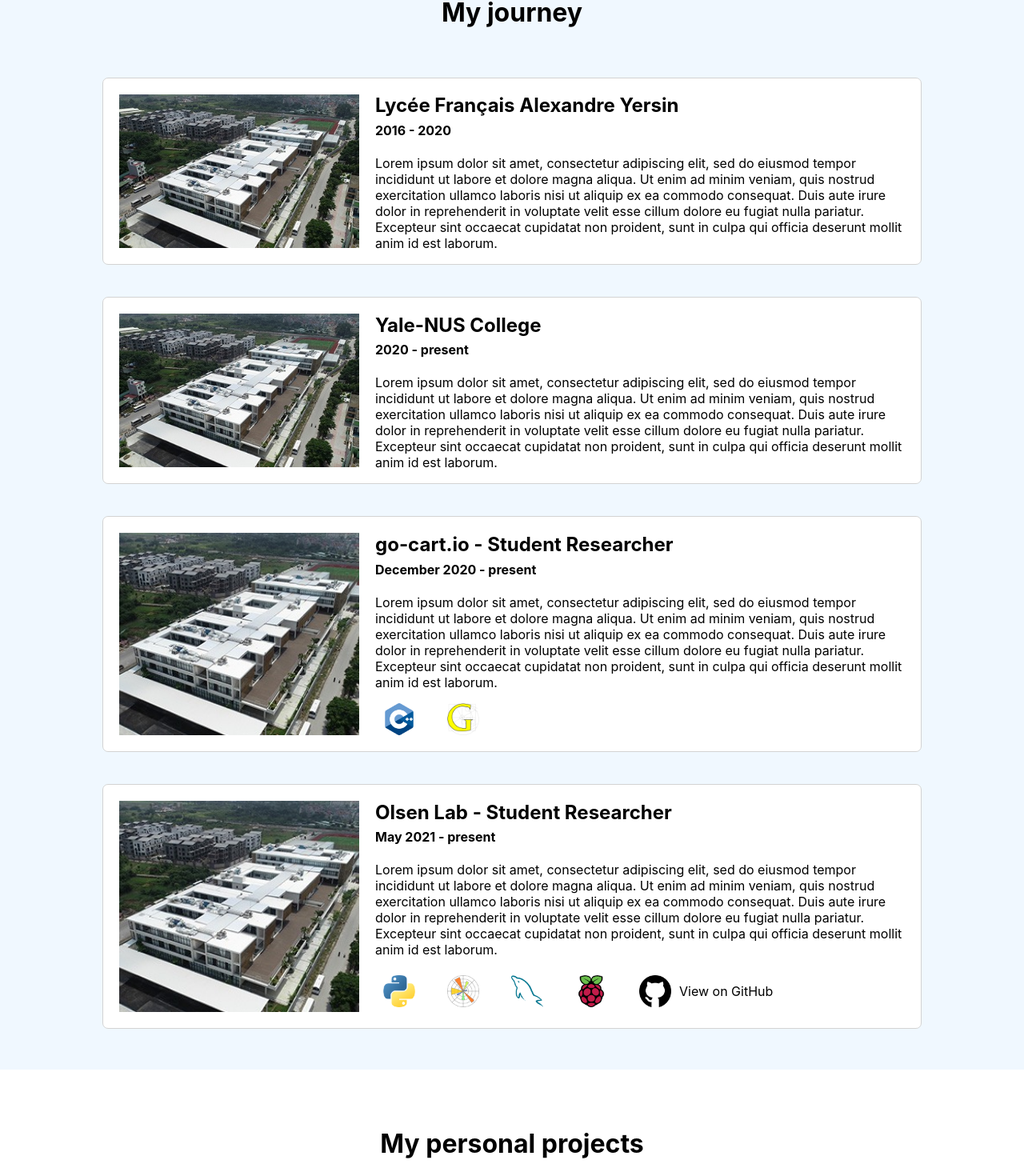
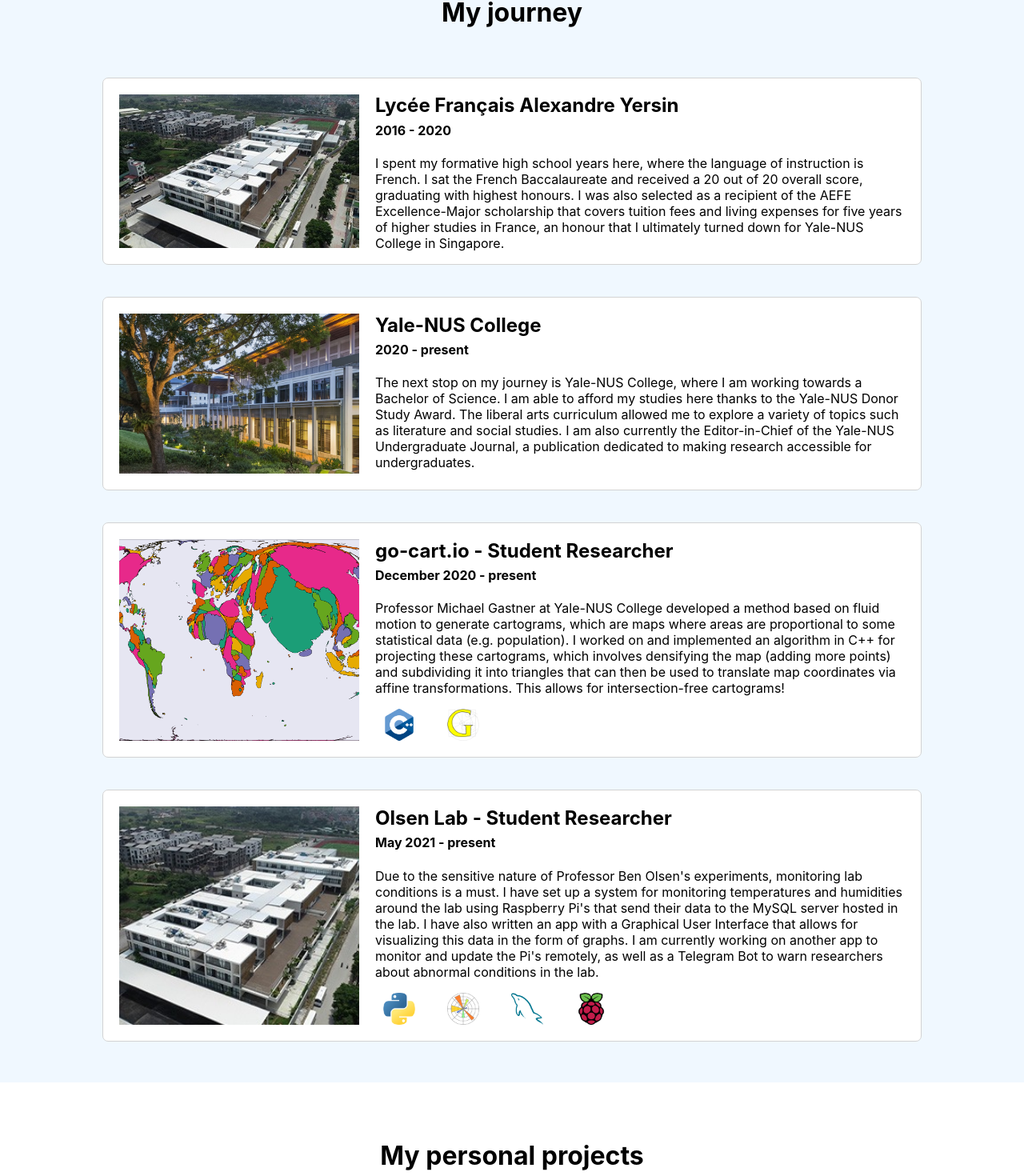
Before and after one commit to phongulus/personal-website, a React (Create React App) app: page / in a window 1280 px wide. Shown: the part 1470-2940 px from the top of the page at 80% size. Built offline with nearby package versions, Linux system fonts and the light colour scheme.

Commit message:
Updated Experience section

```diff
--- a/src/pages/Experience.js
+++ b/src/pages/Experience.js
@@ -1,8 +1,10 @@
 // import React from "react";
 import './Experience.css';
-import {GitHubButton, Icon} from '../components/Button';
+import {Icon} from '../components/Button';
 import ExperienceCard from '../components/ExperienceCard';
 import highschoolpic from '../images/2018-09-lfay-hanoi-vietnam-474x246.jpg';
+import collegepic from '../images/yale-nus.jpg';
+import cartogram from '../images/worldcartogram.png';
 import pythonicon from '../images/python.png';
 import matplotlib from '../images/matplotlib.png';
 import rpi from '../images/raspberry-pi.png';
@@ -15,48 +17,44 @@ function Experience(props) {
     <div id='experience' className='experience-wrapper'>
       <div className='experience'>
 
-        <h1>My journey</h1>
+        <h1 className='experience-title'>My journey</h1>
 
         <ExperienceCard
           title='Lycée Français Alexandre Yersin'
           date='2016 - 2020'
           image={highschoolpic}
           img_desc="high school"
-          desc="Lorem ipsum dolor sit amet, consectetur adipiscing elit, sed do eiusmod
-          tempor incididunt ut labore et dolore magna aliqua. Ut enim ad minim
-          veniam, quis nostrud exercitation ullamco laboris nisi ut aliquip ex ea
-          commodo consequat. Duis aute irure dolor in reprehenderit in voluptate
-          velit esse cillum dolore eu fugiat nulla pariatur. Excepteur sint
-          occaecat cupidatat non proident, sunt in culpa qui officia deserunt
-          mollit anim id est laborum."
+          desc='I spent my formative high school years here, where the language of
+          instruction is French.
+          I sat the French Baccalaureate and received a 20 out of 20 overall score, graduating
+          with highest honours. I was also selected as a recipient of the AEFE Excellence-Major
+          scholarship that covers tuition fees and living expenses for five years of higher
+          studies in France, an honour that I ultimately turned down for Yale-NUS College in Singapore.'
         />
 
         <ExperienceCard
           title='Yale-NUS College'
           date='2020 - present'
-          image={highschoolpic}
+          image={collegepic}
           img_desc="high school"
-          desc="Lorem ipsum dolor sit amet, consectetur adipiscing elit, sed do eiusmod
-          tempor incididunt ut labore et dolore magna aliqua. Ut enim ad minim
-          veniam, quis nostrud exercitation ullamco laboris nisi ut aliquip ex ea
-          commodo consequat. Duis aute irure dolor in reprehenderit in voluptate
-          velit esse cillum dolore eu fugiat nulla pariatur. Excepteur sint
-          occaecat cupidatat non proident, sunt in culpa qui officia deserunt
-          mollit anim id est laborum."
+          desc="The next stop on my journey is Yale-NUS College, where I am working towards a Bachelor
+          of Science. I am able to afford my studies here thanks to the Yale-NUS Donor Study Award.
+          The liberal arts curriculum allowed me to explore a variety of topics such as literature and
+          social studies. I am also currently the Editor-in-Chief of the Yale-NUS Undergraduate Journal,
+          a publication dedicated to making research accessible for undergraduates."
         />
 
         <ExperienceCard
           title='go-cart.io - Student Researcher'
           date='December 2020 - present'
-          image={highschoolpic}
+          image={cartogram}
           img_desc="high school"
-          desc="Lorem ipsum dolor sit amet, consectetur adipiscing elit, sed do eiusmod
-          tempor incididunt ut labore et dolore magna aliqua. Ut enim ad minim
-          veniam, quis nostrud exercitation ullamco laboris nisi ut aliquip ex ea
-          commodo consequat. Duis aute irure dolor in reprehenderit in voluptate
-          velit esse cillum dolore eu fugiat nulla pariatur. Excepteur sint
-          occaecat cupidatat non proident, sunt in culpa qui officia deserunt
-          mollit anim id est laborum."
+          desc="Professor Michael Gastner at Yale-NUS College developed a method based on fluid motion
+          to generate cartograms, which are maps where areas are proportional to some statistical data
+          (e.g. population). I worked on and implemented an algorithm in C++ for projecting these cartograms,
+          which involves densifying the map (adding more points) and subdividing it into triangles that
+          can then be used to translate map coordinates via affine transformations. This allows for
+          intersection-free cartograms!"
           buttons={
             <div className='experience-card-buttons'>
               <Icon icon={cpp} alt="C++" />
@@ -70,20 +68,19 @@ function Experience(props) {
           date='May 2021 - present'
           image={highschoolpic}
           img_desc="high school"
-          desc="Lorem ipsum dolor sit amet, consectetur adipiscing elit, sed do eiusmod
-          tempor incididunt ut labore et dolore magna aliqua. Ut enim ad minim
-          veniam, quis nostrud exercitation ullamco laboris nisi ut aliquip ex ea
-          commodo consequat. Duis aute irure dolor in reprehenderit in voluptate
-          velit esse cillum dolore eu fugiat nulla pariatur. Excepteur sint
-          occaecat cupidatat non proident, sunt in culpa qui officia deserunt
-          mollit anim id est laborum."
+          desc="Due to the sensitive nature of Professor Ben Olsen's experiments, monitoring lab conditions is a must.
+          I have set up a system for monitoring temperatures and humidities around the lab using Raspberry
+          Pi's that send their data to the MySQL server hosted in the lab. I have also written an
+          app with a Graphical User Interface that allows for visualizing this data in the form
+          of graphs. I am currently working on another app to monitor and update the Pi's
+          remotely, as well as a Telegram Bot to warn researchers about abnormal conditions in the lab."
           buttons={
             <div className='experience-card-buttons'>
               <Icon icon={pythonicon} alt="Python" />
               <Icon icon={matplotlib} alt="Matplotlib" />
               <Icon icon={mysql} alt="MySQL" />
               <Icon icon={rpi} alt="Raspberry Pi" />
-              <GitHubButton link="https://github.com" />
+              {/* <GitHubButton link="https://github.com" /> */}
             </div>
           }
         />
```
